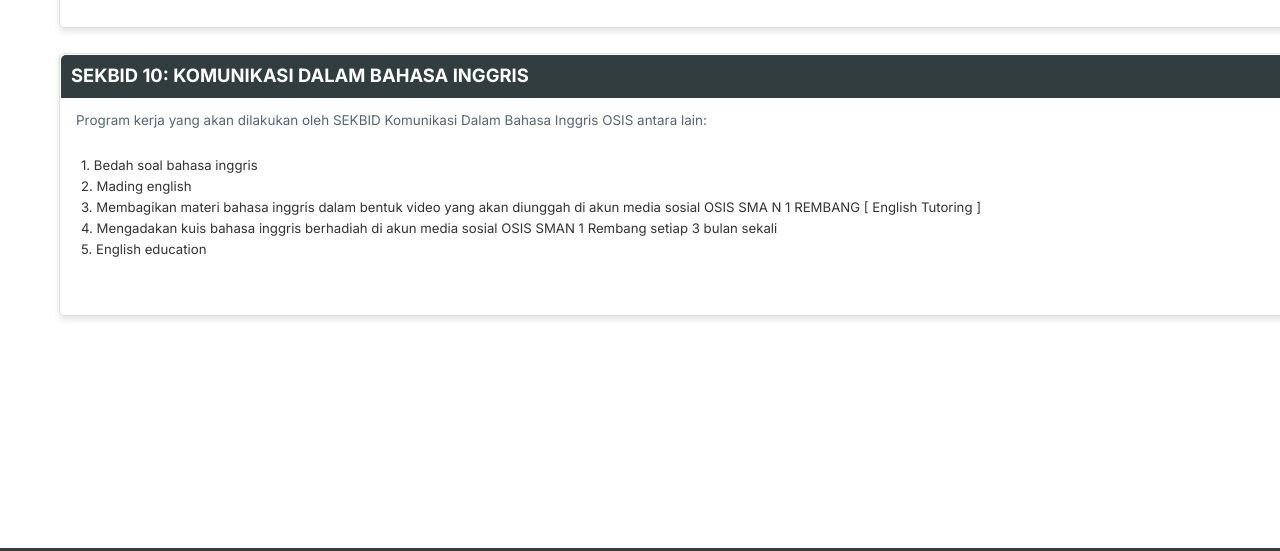
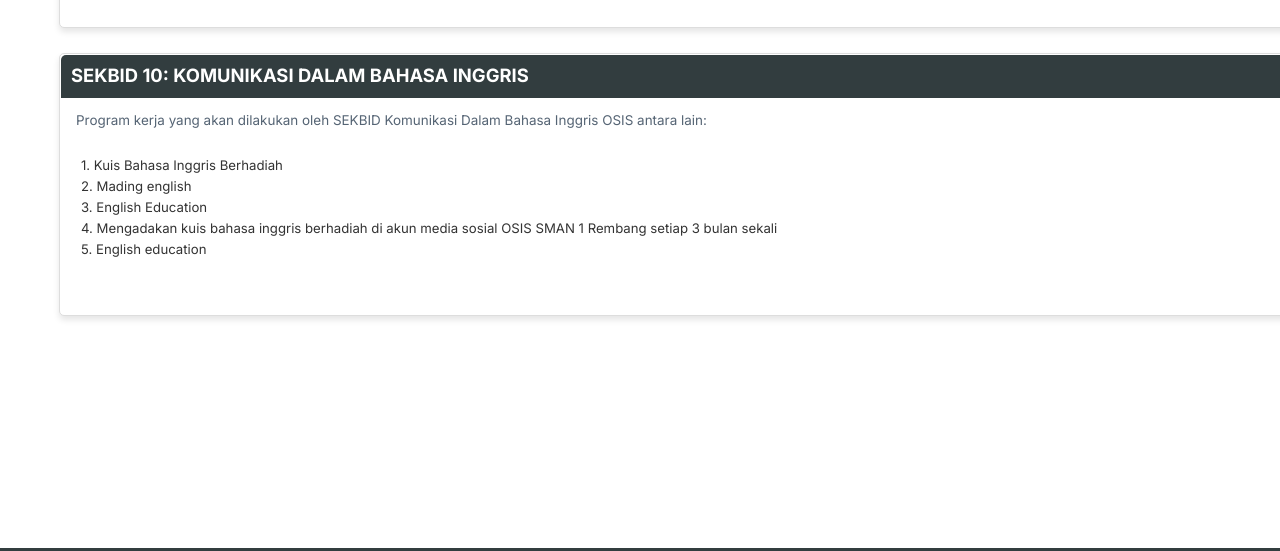
Before and after one commit to OSISSMAN1REMBANG/osis-sman1rembang, a plain HTML site: page Program Kerja.html in a window 1280 px wide. Shown: the part 4254-4805 px from the top of the page. Drawn offline with nearby package versions, Linux system fonts and the light colour scheme.

Commit message:
Update Program Kerja.html

```diff
--- a/Program Kerja.html
+++ b/Program Kerja.html
@@ -301,12 +301,11 @@
               </p>
             </div>
             <div class="list-2">
-              <div class="item"><div class="text-wrapper-10">1. Bedah soal bahasa inggris</div></div>
+              <div class="item"><div class="text-wrapper-10">1. Kuis Bahasa Inggris Berhadiah</div></div>
               <div class="div-wrapper"><div class="text-wrapper-10">2. Mading english</div></div>
               <div class="item-2">
                 <p class="text-wrapper-10">
-                  3. Membagikan materi bahasa inggris dalam bentuk video yang akan diunggah di akun media sosial OSIS SMA N
-                  1 REMBANG [ English Tutoring ]
+                  3. English Education
                 </p>
               </div>
               <div class="item-3">
```
